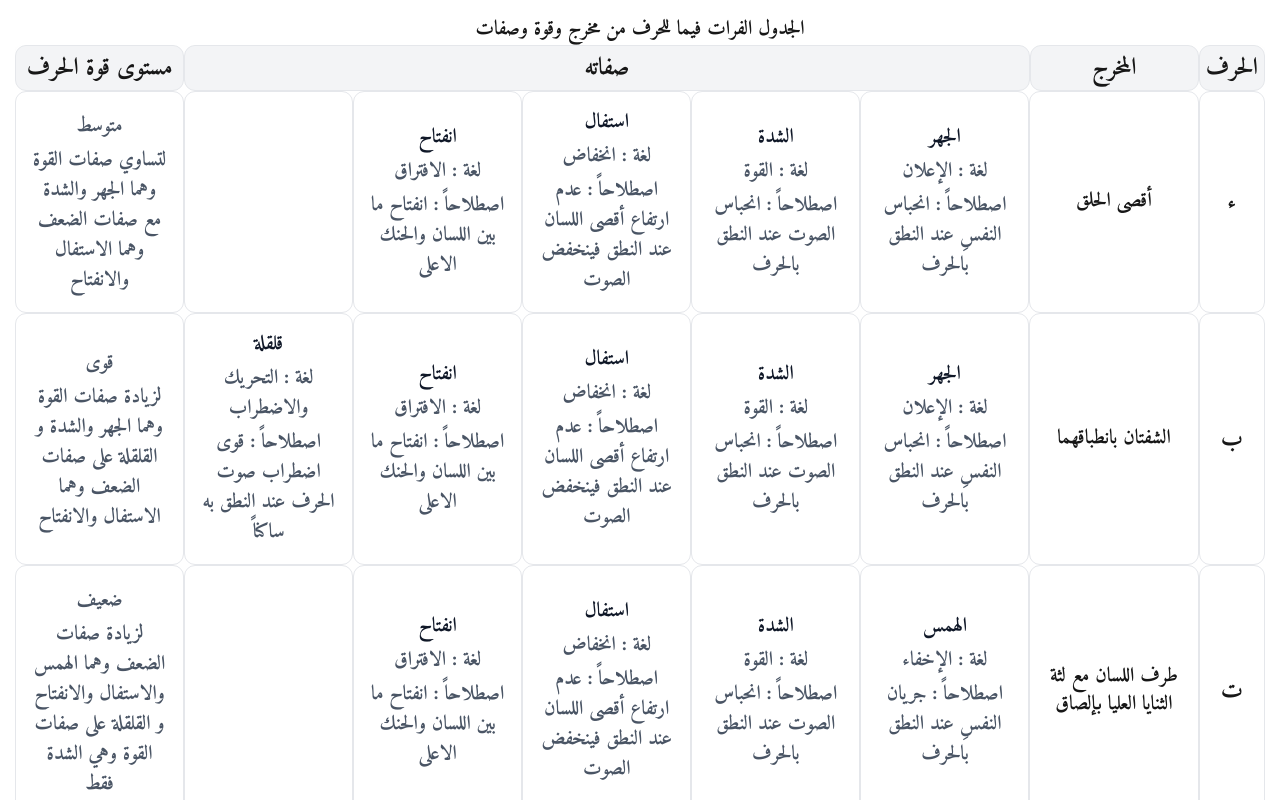
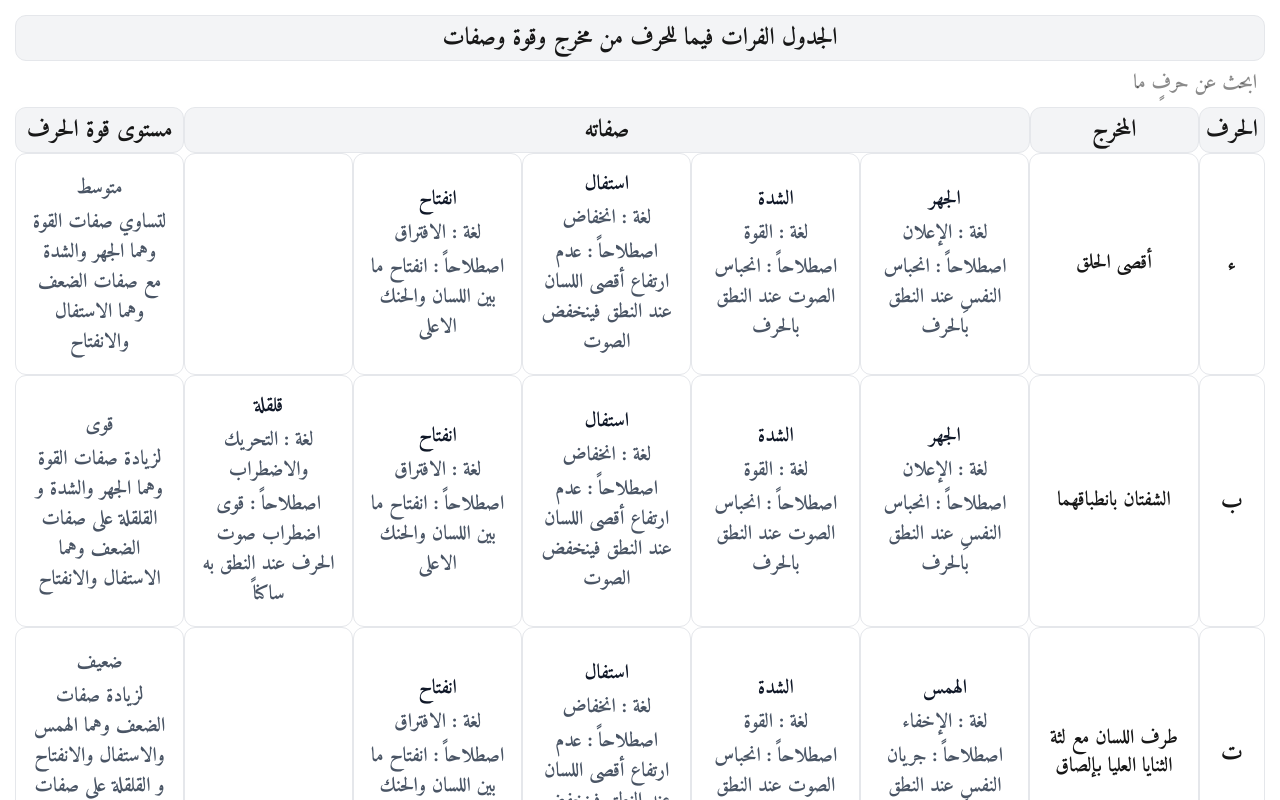
Before and after one commit to amr-abd-alhameed/sheikh, a Next.js app: page / in a window 1280 px wide. Shown: the top 800 px of the page. Built offline with nearby package versions, Linux system fonts and the light colour scheme.

Commit message:
the first release of redux

```diff
--- a/package.json
+++ b/package.json
@@ -9,10 +9,13 @@
     "lint": "next lint"
   },
   "dependencies": {
+    "@reduxjs/toolkit": "^2.8.2",
+    "@types/react-redux": "^7.1.34",
     "next": "15.3.1",
     "postcss": "^8.5.3",
     "react": "^19.0.0",
     "react-dom": "^19.0.0",
+    "react-redux": "^9.2.0",
     "uuid": "^11.1.0"
   },
   "devDependencies": {
--- a/src/app/components/TableCell.tsx
+++ b/src/app/components/TableCell.tsx
@@ -2,8 +2,8 @@ import React from "react";
 
 type PropsType = {
   char1?: string;
-  char2: string;
-  char3: string;
+  char2?: string;
+  char3?: string;
   char4?: string;
   char5?: string;
   char6?: string;
--- a/src/app/components/TableRow.tsx
+++ b/src/app/components/TableRow.tsx
@@ -1,11 +1,15 @@
+"use client";
 import React from "react";
-import { bodyData } from "../../../public/data";
+// import { bodyData } from "../../../public/data";
 import TableCell from "./TableCell";
+import { useSelector } from "react-redux";
+import { RootState } from "@/redux/store";
 
 const TableRow = () => {
+  const data = useSelector((state: RootState) => state.char)
   return (
     <>
-      {bodyData.map((ele, index) => (
+      {data.map((ele, index) => (
         <React.Fragment key={index}>
           <div className="p-4 text-2xl  rounded-[11px] flex items-center justify-center   border border-gray-200 dark:border-gray-600 hover:bg-gray-50 dark:hover:bg-gray-700">
             {ele.character}
--- a/src/app/globals.css
+++ b/src/app/globals.css
@@ -38,7 +38,6 @@ body {
 }
 .son {
   align-content: center;
-
   display: grid;
   grid-template-columns: auto 1fr 5fr 1fr;
   grid-template-rows: repeat(1, auto);
--- a/src/app/layout.tsx
+++ b/src/app/layout.tsx
@@ -1,6 +1,7 @@
 import type { Metadata } from "next";
 import { Amiri } from "next/font/google";
 import "./globals.css";
+import { Providers } from "@/redux/Provider";
 
 const amiri = Amiri({
   variable: "--font-amiri",
@@ -20,7 +21,9 @@ export default function RootLayout({
 }>) {
   return (
     <html lang="ar" dir="rtl">
-      <body className={` ${amiri.variable} antialiased`}>{children}</body>
+      <body className={` ${amiri.variable} antialiased`}>
+        <Providers>{children}</Providers>
+      </body>
     </html>
   );
 }
--- a/src/app/page.tsx
+++ b/src/app/page.tsx
@@ -1,8 +1,34 @@
+"use client";
 import Table from "./components/Table";
+import { AppDispatch } from "@/redux/store";
+import { bodyData } from "../../public/data";
+import { useDispatch } from "react-redux";
+import { updateData } from "@/redux/features/charSlice";
+
 export default function Home() {
+  const dispatcher: AppDispatch = useDispatch();
+  const handleChange = (e: React.ChangeEvent<HTMLInputElement>) => {
+    const searchTerm = e.target.value;
+    const filteredData = bodyData.filter(
+      (item) => item.character.toLowerCase() === searchTerm.toLowerCase()
+    );
+    console.log(filteredData);
+    dispatcher(updateData(filteredData));
+  };
   return (
     <main>
-      <h1>الجدول الفرات فيما للحرف من مخرج وقوة وصفات </h1>
+      <h1 className="p-[6px] rounded-[11px] text-2xl  border border-gray-200 dark:border-gray-600 font-semibold bg-gray-100 dark:bg-gray-700">
+        الجدول الفرات فيما للحرف من مخرج وقوة وصفات
+      </h1>
+      <div className=" text-right ">
+        <input
+          type="text"
+          placeholder="ابحث عن حرفٍ ما"
+          name="char"
+          className="border-none outline-none p-2"
+          onChange={handleChange}
+        />
+      </div>
       <Table />
     </main>
   );
--- /dev/null
+++ b/src/redux/Provider.tsx
@@ -0,0 +1,8 @@
+"use client";
+
+import { Provider } from "react-redux";
+import { store } from "./store";
+
+export function Providers({ children }: { children: React.ReactNode }) {
+  return <Provider store={store}>{children}</Provider>;
+}
--- /dev/null
+++ b/src/redux/features/charSlice.ts
@@ -0,0 +1,36 @@
+import { createSlice } from "@reduxjs/toolkit";
+import { bodyData } from "../../../public/data";
+import { PayloadAction } from "@reduxjs/toolkit";
+interface PropType {
+  char1?: string;
+  char2?: string;
+  char3?: string;
+  char4?: string;
+  char5?: string;
+  char6?: string;
+}
+interface initialStateTypes {
+  id: string;
+  character: string;
+  outPut: string;
+  prop1: PropType;
+  prop2: PropType;
+  prop3: PropType;
+  prop4: PropType;
+  prop5: PropType;
+  prop6: PropType;
+}
+const initialState: initialStateTypes[] = bodyData;
+
+
+const charSlice = createSlice({
+  name: "char",
+  initialState,
+  reducers: {
+    updateData: (state, action: PayloadAction<initialStateTypes[]>) => {
+      state = action.payload;
+    },
+  },
+});
+export const { updateData } = charSlice.actions;
+export default charSlice.reducer;
--- /dev/null
+++ b/src/redux/store.ts
@@ -0,0 +1,10 @@
+import { configureStore } from "@reduxjs/toolkit";
+import charSlice from "./features/charSlice";
+
+export const store = configureStore({
+  reducer: {
+    char: charSlice,
+  },
+});
+export type RootState = ReturnType<typeof store.getState>;
+export type AppDispatch = typeof store.dispatch;
```
Also changed, not shown: 1 other file (tests, documents, lock files or other folders).
